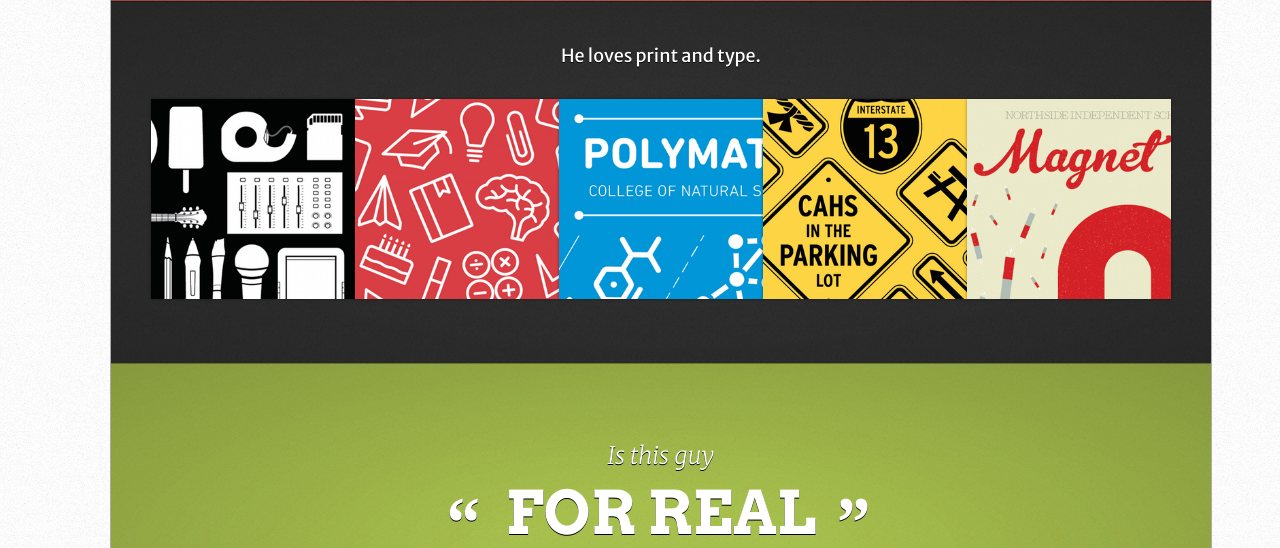
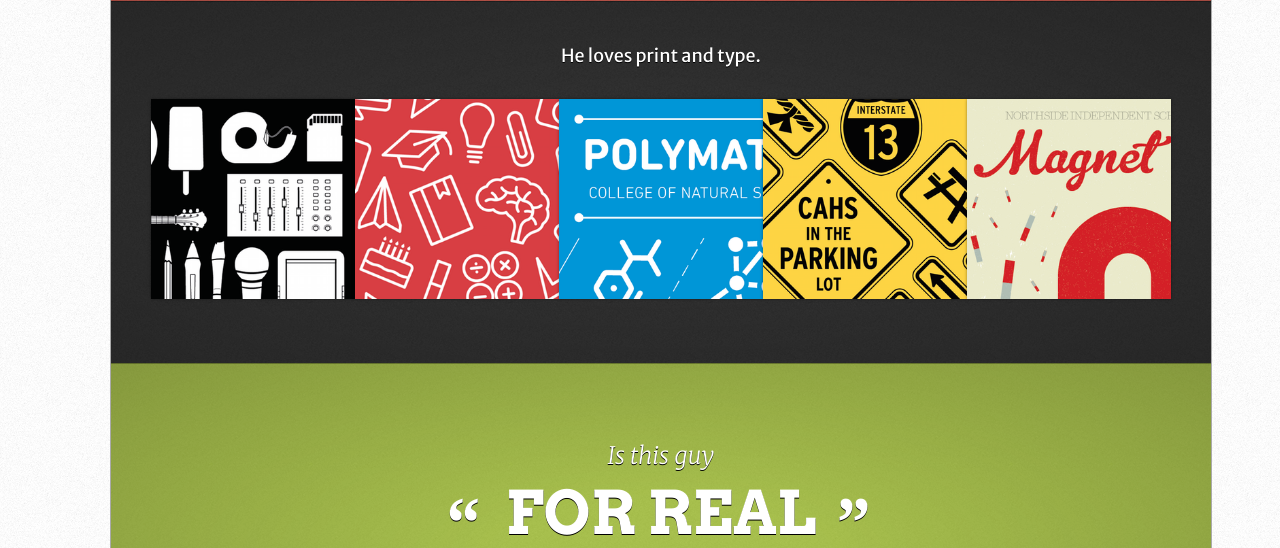
Before and after one commit to nickswalker/nickwalker.us, a PHP site: page / in a window 1280 px wide. Shown: the part 2271-2819 px from the top of the page. Run offline with PHP 8.4, Linux system fonts and the light colour scheme; some libraries are stand-ins or nearby versions.

Commit message:
Improve thumbnail appearance

```diff
--- a/css/style.css
+++ b/css/style.css
@@ -103,12 +103,15 @@ a img.popup	{
 	margin-bottom: 12px;
 	display: block;
 	box-shadow: 0 0 3px rgba(0,0,0,.4);
+	overflow: hidden;
+	max-height: 200px;
 }
 
 .thumbnails img {
-	max-height: 200px;
 	margin: auto;
 	display: block;
+	width: 100%; /* Take up all the space we can get horizontally. We'll cap the height
+    	of the container and prevent overflow*/
 }
 /*--- = Image Link  */
 
@@ -532,9 +535,6 @@ footer {
 		display: flex;
 		margin: 0;
 	}
-	.thumbnails img {
-    	width: 100%;
-	}
 }
 
 @media (min-width: 1220px ) {
```
